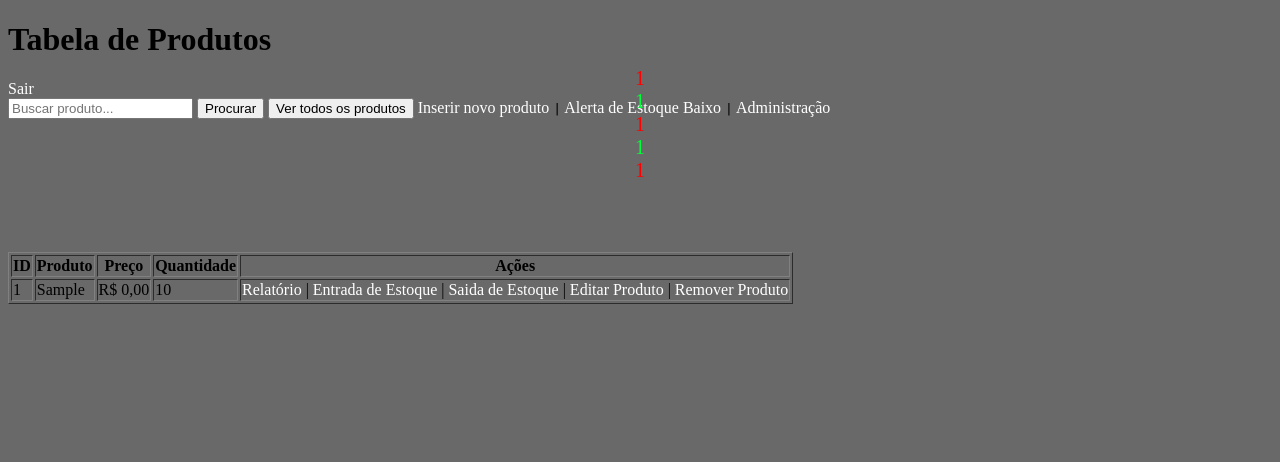
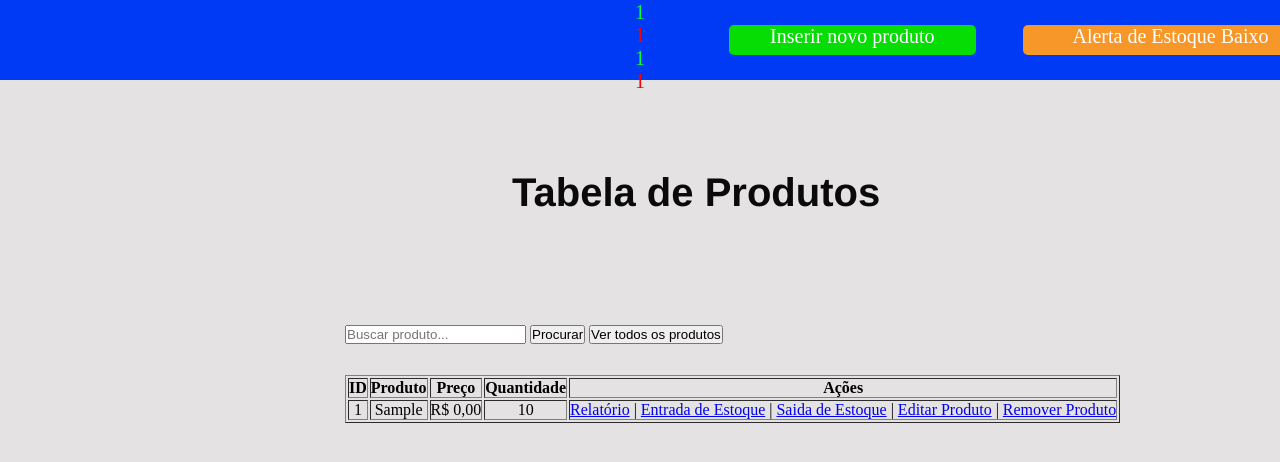
Before and after one commit to felipesilvalima/Sistema-de-Controler-de-Estoque, a PHP site: page /Produtos/index.php in a window 1280 px wide. Shown: the top 462 px of the page. Run offline with PHP 8.4, Linux system fonts and the light colour scheme; the visitor is signed in with stand-in values (Sample User, id 1); tables that the repository leaves empty or names only in its code hold one stand-in row (values such as "Sample post").

Commit message:
menu principal 28/09/25 HR: 24:31

```diff
--- a/controller/feedbacks/Feedbacks.php
+++ b/controller/feedbacks/Feedbacks.php
@@ -52,7 +52,7 @@
    {
         if(isset($_SESSION['Encontrado']))
         {
-            echo "<div class='mensagem-erro'>".$_SESSION['Encontrado']."</div>";
+            echo "<div class='Encontrado'>".$_SESSION['Encontrado']."</div>";
             unset($_SESSION['Encontrado']);
          }
    }
--- a/controller/produto/ProdutoController.php
+++ b/controller/produto/ProdutoController.php
@@ -35,7 +35,7 @@
         $this->fornecedor_id = $dados['fornecedor'];
     }
 
-    public static function index($seach): array
+    public static function index($seach)
     {
         try
         {
--- a/view/Produtos/adicionar.php
+++ b/view/Produtos/adicionar.php
@@ -56,6 +56,7 @@
 ?>
 
 <link rel="stylesheet" href="../css/styles.css">
+<body id="background-index">
     <div class="form-adicionar">
         <h1>Adicionar Produto</h1>
         <form action="adicionar.php" method="post">
@@ -107,5 +108,6 @@
             <input type="submit" value="Inserir" name="btn" class="btn inserir">
             <input type="reset" value="Limpar" class="btn remover">
         </form>
-    <a href="index.php" class="btn voltar">Voltar</a>
+        <a href="index.php" >Voltar</a>
     </div>
+</body>
--- a/view/Produtos/index.php
+++ b/view/Produtos/index.php
@@ -29,19 +29,23 @@
 </head>
 
 <body id="background-index">
-    <div class="titulo">
-        <h1>Tabela de Produtos</h1>
-        <a href="../login/logout.php" class="btn sair">Sair</a>
-    </div>
-
+    <nav>
+        <div class="menu">
+            <ul>
+                <div class="nav">
+                    <li><a class="insert" href="adicionar.php">Inserir novo produto</a></li>
+                    <li><a class="alert" href="/controler_de_estoque/view/estoque_controle/alerta.php">Alerta de Estoque Baixo</a></li>
+                    <li><a class="logout" href="../login/logout.php">Sair</a></li>
+                </div>
+            </ul>
+        </div>
+    </nav>
+    <h1 id="titulo-produtos">Tabela de Produtos</h1>
     <div class="form">
         <form action="index.php" method="get">
             <input type="search" name="pesquisar" placeholder="Buscar produto...">
             <button type="submit" class="btn search">Procurar</button>
             <button type="submit" class="btn all">Ver todos os produtos</button>
-            <a href=adicionar.php class='btn add'>Inserir novo produto</a> <code><?php echo "|"; ?></code>
-            <a href=/controler_de_estoque/view/estoque_controle/alerta.php class='btn all'>Alerta de Estoque Baixo</a> <code><?php echo "|"; ?></code>
-            <a href=/controler_de_estoque/view/loginadm/login.php class='btn all'>Administração</a>
         </form>
     </div><br>
 
@@ -58,6 +62,7 @@
 
     $seach = $_GET['pesquisar'] ?? "";
     $dados = ProdutoController::index($seach);
+
 
     if (empty($dados)) {
         Feedbacks::feedback_index();
--- a/view/css/styles.css
+++ b/view/css/styles.css
@@ -1,4 +1,9 @@
 /*=========== Página de login User/Adm =============== */
+* {
+  margin: 0;
+  padding: 0;
+
+}
 
 #background {
   background: rgb(228, 226, 226);   /* cor de fundo */
@@ -93,15 +98,18 @@
     font-family: 'Franklin Gothic Medium', 'Arial Narrow', Arial, sans-serif;
     border: 2px solid black;
     background: rgb(1, 58, 245);
+
 }
+.button-acessar
+{
+  display: inline-block; /* permite largura e altura */
+  text-decoration: none;
+  color: rgb(255, 255, 255);
+}
+
 .input-button-voltar:hover
 {
    background: rgb(1, 43, 182);
-}
-
-a{
-    text-decoration: none;
-    color: rgb(255, 255, 255);
 }
 
 .label-input
@@ -128,7 +136,7 @@
     color: red;
     text-align: center;
     position: relative;
-    top: -70px;
+    top: -40px;
     font-size: 20px;
 }
 
@@ -137,7 +145,7 @@
     color: rgb(0, 255, 55);
     text-align: center;
     position: relative;
-    top: -70px;
+    top: -40px;
     font-size: 20px;
 }
 
@@ -146,5 +154,119 @@
 
 #background-index
 {
-    background: rgb(105, 105, 105);
+    background: rgb(228, 226, 226);
 }
+
+.table
+{
+  text-align: center;
+  position: fixed;
+  margin: 15px;
+  padding: 10px;
+  left: 25%;
+  top: 350px;
+
+}
+
+.form
+{
+  text-align: center;
+  position: fixed;
+  margin: 15px;
+  padding: 10px;
+  left: 25%;
+  top: 300px;
+}
+
+#titulo-produtos
+{
+    position: fixed;
+    top: 170px;
+    left: 40%;
+    font-size: 40px;
+    font-family: 'Franklin Gothic Medium', 'Arial Narrow', Arial, sans-serif;
+    color: rgb(10, 10, 10);
+}
+
+.Encontrado
+{
+  text-align: center;
+  font-size: 20px;
+  color: red;
+  position: relative;
+  top: 140px;
+}
+
+.menu
+{
+    width: 200%;
+    height: 80px;
+    position: fixed;
+    left: -25%;
+    background: rgb(1, 58, 245);
+
+}
+
+.nav
+{
+    list-style: none;    /* tira as bolinhas da lista */
+    position: relative;
+    left: 40%;
+    display: flex;       /* coloca item lado a lado */
+    gap: 130px;           /* espaçamento entre cada item */
+    padding: 25px;
+}
+
+.insert
+{
+    display: inline-block; /* permite largura e altura */
+    background: rgb(5, 221, 5);
+    width: 150%;
+    height: 30px;
+    color: white;
+    text-align: center;
+    text-decoration: none;
+    border-radius: 5px;
+    font-size: 20px;
+}
+
+.insert:hover
+{
+  background: rgb(3, 151, 3);
+}
+
+.alert
+{
+    display: inline-block; /* permite largura e altura */
+    background: rgb(247, 151, 42);
+    width: 150%;
+    height: 30px;
+    color: white;
+    text-align: center;
+    text-decoration: none;
+    border-radius: 5px;
+    font-size: 20px;
+}
+
+.alert:hover
+{
+  background: rgb(197, 108, 7);
+}
+
+.logout
+{
+    display: inline-block; /* permite largura e altura */
+    background: rgb(214, 0, 0);
+    width: 200%;
+    height: 30px;
+    color: white;
+    text-align: center;
+    text-decoration: none;
+    border-radius: 5px;
+    font-size: 20px;
+}
+
+.logout:hover
+{
+  background: rgb(156, 2, 2);
+}
--- a/view/login/login.php
+++ b/view/login/login.php
@@ -45,7 +45,7 @@
             <input class="input-button" type="submit" value="Entrar" name="btn" class="btn entrar">
         </form>
         <div class="input-button-voltar">
-            <a  href="/controler_de_estoque/view/loginadm/login.php">Acessar como Administrador</a>
+            <a class="button-acessar" href="/controler_de_estoque/view/loginadm/login.php">Acessar como Administrador</a>
         </div>
     </div>
     <img id="img-estoque" src="../../view/css/img/estoque.png" alt="estoque" width="48%">
--- a/view/loginAdm/login.php
+++ b/view/loginAdm/login.php
@@ -42,7 +42,7 @@
             <input class="input-button" type="submit" value="Entrar" name="btn" class="btn entrar">
         </form>
         <div class="input-button-voltar">
-            <a  href="/controler_de_estoque/view/login/login.php">Acessar como Usuário</a>
+            <a class="button-acessar"  href="/controler_de_estoque/view/login/login.php">Acessar como Usuário</a>
         </div>
     </div>
     <img id="img-estoque" src="../../view/css/img/login_adm.png.png" alt="estoque" width="48%">
```
Lines whose indentation alone changed are shown as unchanged.
